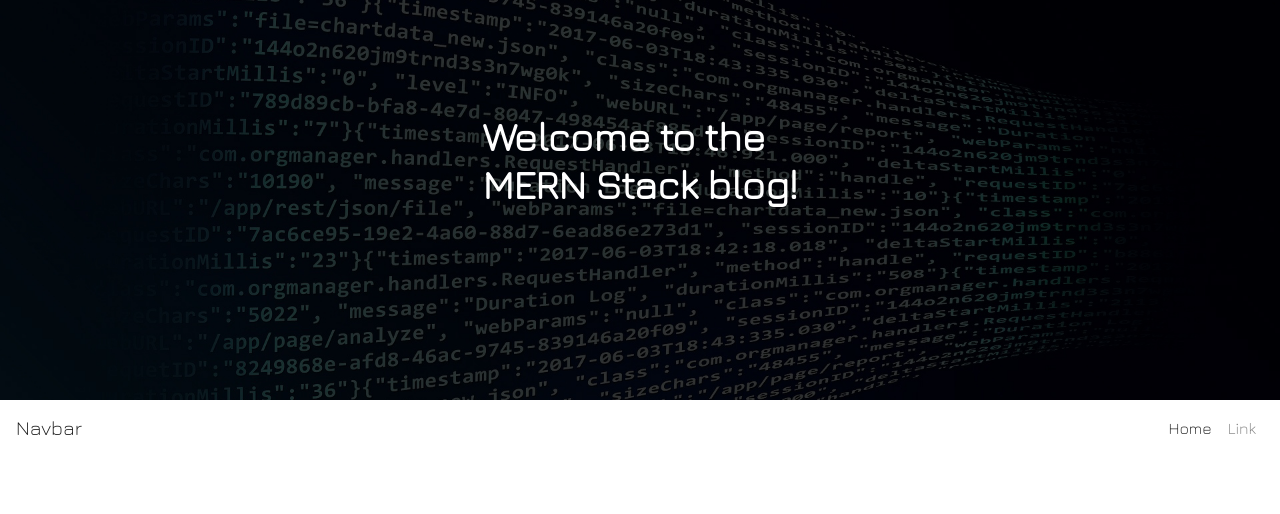
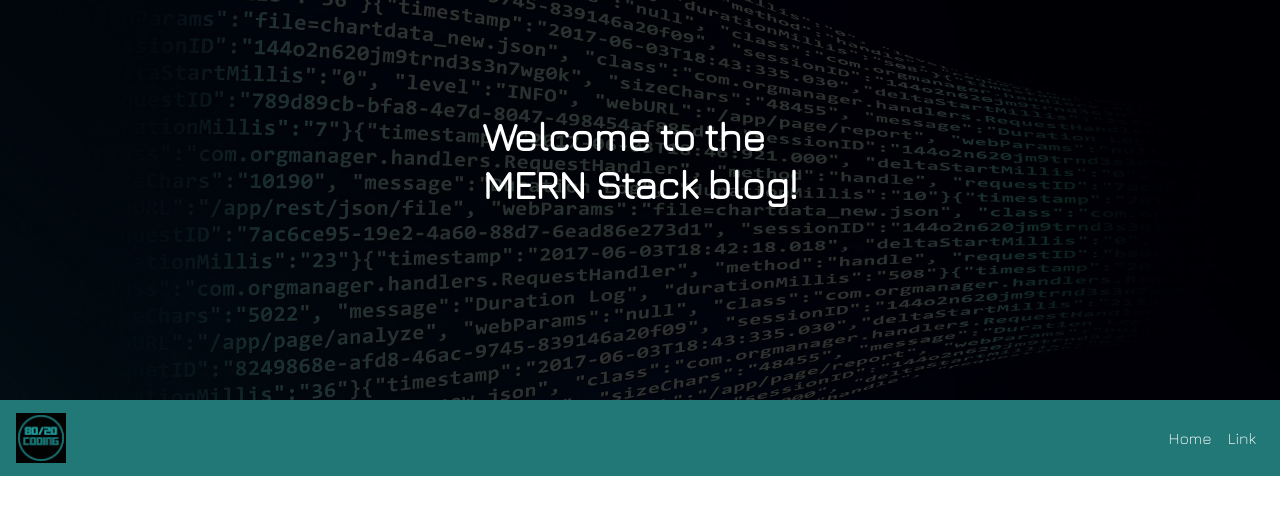
Before and after one commit to thanush96/MERN_Blog_Client, a React (Create React App) app: page / in a window 1280 px wide. Shown: the top 514 px of the page. Built offline with nearby package versions, Linux system fonts and the light colour scheme.

Commit message:
Step 3 : Add logo and Styles in Navigation bar

```diff
--- a/src/components/layouts/Navbar.js
+++ b/src/components/layouts/Navbar.js
@@ -1,10 +1,14 @@
 import React from 'react'
+import styled from 'styled-components'
+import logo from '../../logo.jpg'
 
 const Navbar = () => {
     return (
-        <div>
-            <nav class="navbar navbar-expand-lg navbar-light">
-                <a class="navbar-brand" href="#">Navbar</a>
+        <NavbarContainer>
+            <nav class="navbar navbar-expand-lg navbar-light" px-5 py-0>
+                <a class="navbar-brand" href="#">
+                    <img style={{width:"50px"}} src={logo} alt="logo"/>
+                </a>
                 <button class="navbar-toggler" type="button" data-toggle="collapse" data-target="#navbarSupportedContent" aria-controls="navbarSupportedContent" aria-expanded="false" aria-label="Toggle navigation">
                     <span class="navbar-toggler-icon"></span>
                 </button>
@@ -20,8 +24,19 @@
                     </ul>
                 </div>
             </nav>
-        </div>
+        </NavbarContainer>
     );
 };
 
 export default Navbar;
+
+//MAIN NAVBAR CONTAINER
+const NavbarContainer = styled.div`
+    background:var(--dark-green);
+    .nav-link{
+        color:#fff !important;
+        &:hover{
+            background:var(--light-green);
+        }
+    }
+`;
```
Also changed, not shown: src/logo.jpg (added).
